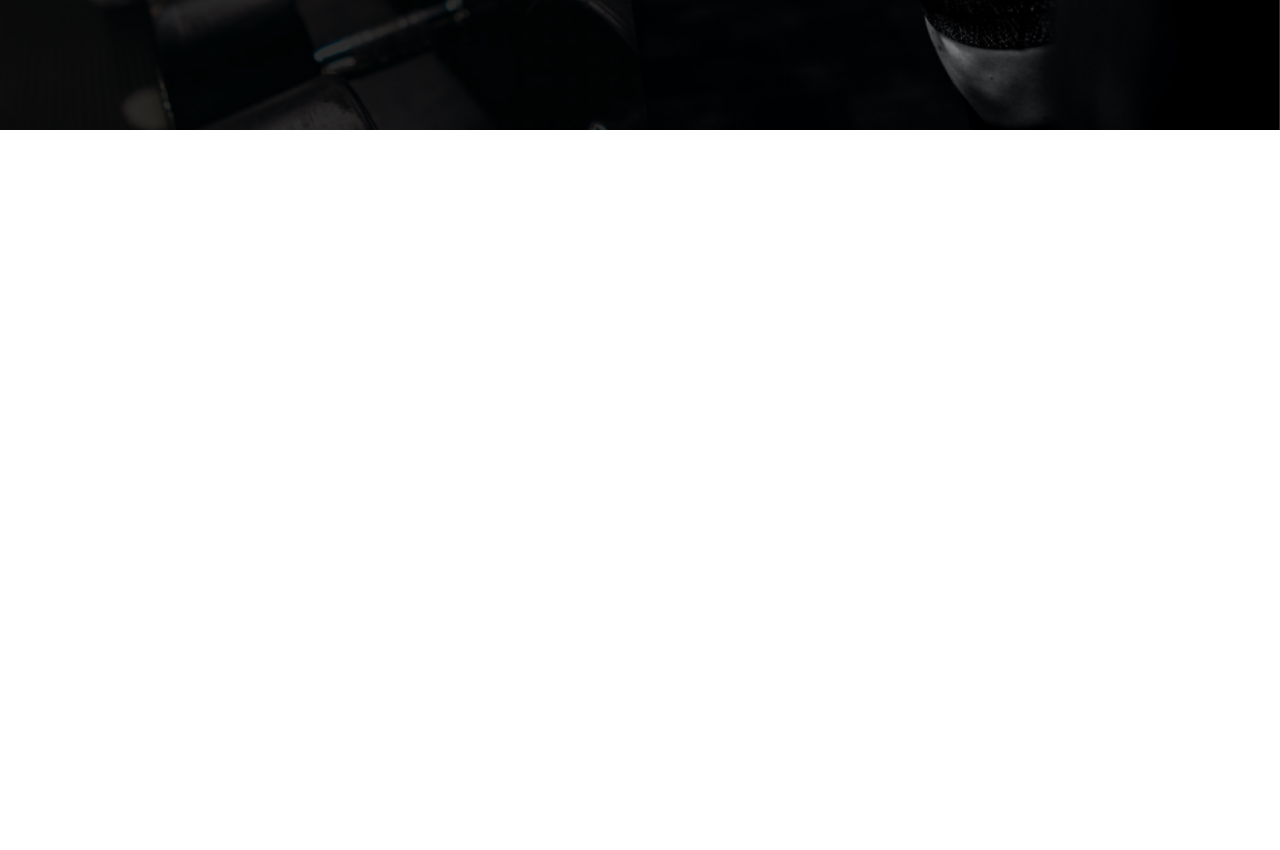
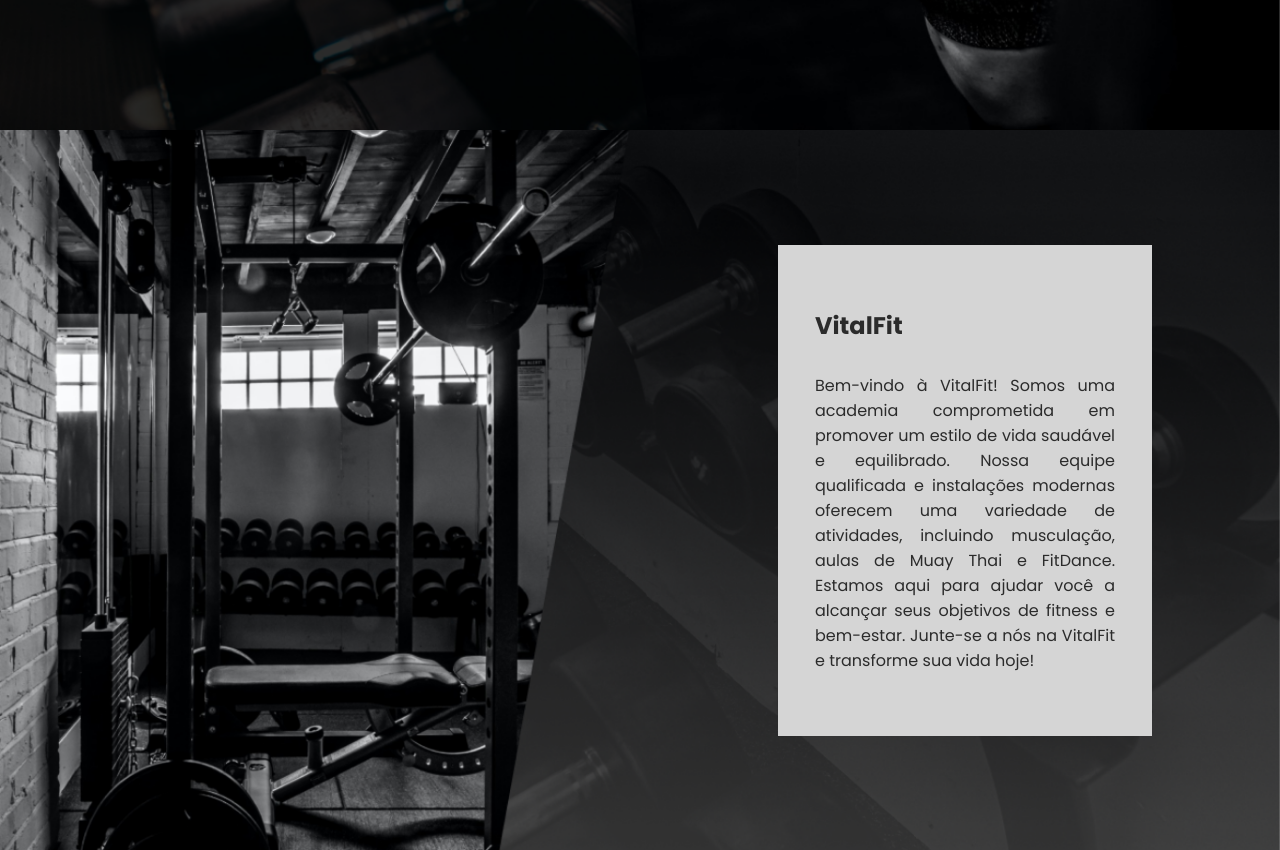
Before and after one commit to paulameg/VitalFit, a React (Vite) app in the folder VitalFit/: page / in a window 1280 px wide. Shown: the part 680-1530 px from the top of the page. Before the commit the page ends 810 px from the top, so only its background shows below. Built offline with nearby package versions, Linux system fonts and the light colour scheme.

Commit message:
About section

```diff
--- a/VitalFit/src/App.jsx
+++ b/VitalFit/src/App.jsx
@@ -1,5 +1,6 @@
 
 import './App.css'
+import About from './components/About/About'
 import Header from './components/Header/Header'
 import Home from './components/Home/Home'
 
@@ -10,6 +11,7 @@
     <div>
       <Header />
       <Home />
+      <About />
     </div>
   )
 }
--- /dev/null
+++ b/VitalFit/src/components/About/About.css
@@ -0,0 +1,26 @@
+.about {
+    background-image: url("../../assets/about.png");
+    background-size: cover;
+    height: 90vh;
+    display: flex;
+    flex-direction: column;
+    justify-content: center;
+    align-items: flex-end;
+}
+
+.about-box {
+    background-color: var(--dark-white);
+    width: 300px;
+    padding: 63px 37px;
+    position: relative;
+    right: 10%;
+    text-align:justify ;
+}
+
+.about-title, .about-text{
+    color: var(--dark-gray);
+}
+
+.about-title {
+    padding-bottom: 30px;
+}
--- /dev/null
+++ b/VitalFit/src/components/About/About.jsx
@@ -0,0 +1,16 @@
+import './About.css'
+
+const About = () => {
+  return (
+    <div className='about'>
+        <section className='about-box'>
+            <h1 className='about-title'>VitalFit</h1>
+            <p className='about-text'>
+                Bem-vindo à VitalFit! Somos uma academia comprometida em promover um estilo de vida saudável e equilibrado. Nossa equipe qualificada e instalações modernas oferecem uma variedade de atividades, incluindo musculação, aulas de Muay Thai e FitDance. Estamos aqui para ajudar você a alcançar seus objetivos de fitness e bem-estar. Junte-se a nós na VitalFit e transforme sua vida hoje!
+            </p>
+        </section>
+    </div>
+  )
+}
+
+export default About
```
